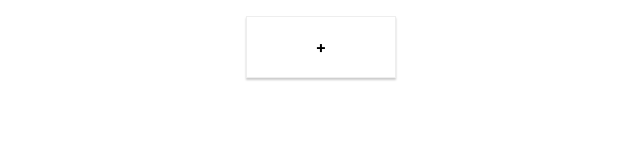
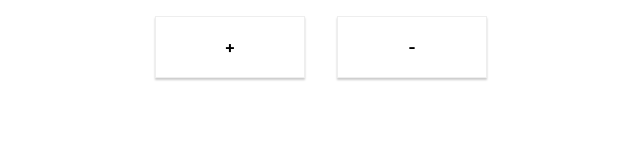
Before and after one commit to DiegoGorgazzi/javascript-calculator, a React (Create React App) app: page / in a window 1280 px wide. Shown: the top 160 px of the page, without its empty margins (319-959 px from the left). Built offline with nearby package versions, Linux system fonts and the light colour scheme.

Commit message:
Add some logic to resultClickHandler

```diff
--- a/src/containers/Calculator/Calculator.js
+++ b/src/containers/Calculator/Calculator.js
@@ -2,15 +2,29 @@ import React, { Component } from 'react';
 import CalculatorControl from "../../components/CalculatorControl/CalculatorControl";
 
 class Calculator extends Component {
+    state = {
+        result: 0
+    }
 
-  clickHandler = (event) => {
-      console.log("yay clicked")
+
+  resultClickHandler = (action, value) => {
+      switch (action) {
+        case "plus":
+            this.setState( ( prevState ) => { return { result: prevState.result + 1 } } )
+            break;
+        case "minus":
+            this.setState( ( prevState ) => { return { result: prevState.result - 1 } } )
+            break;
+
+      }
+
     }
 
     render () {
         return (
             <div>
-              <CalculatorControl id="add" label="+" clicked={this.clickHandler} />
+              <CalculatorControl id="add" label="+" clicked={() => this.resultClickHandler( 'plus' )} />
+              <CalculatorControl id="subtract" label="-" clicked={() => this.resultClickHandler( 'minus' )} />
 
             </div>
         );
```
